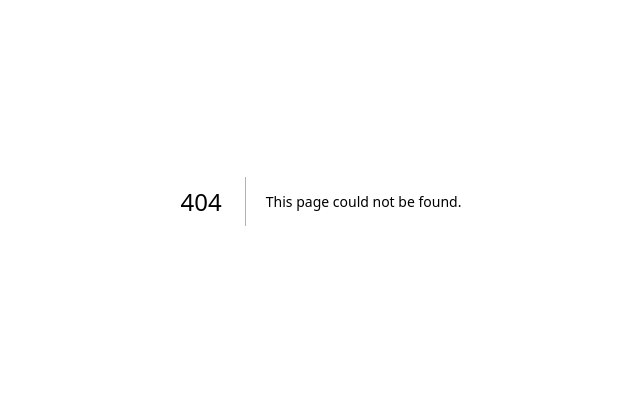
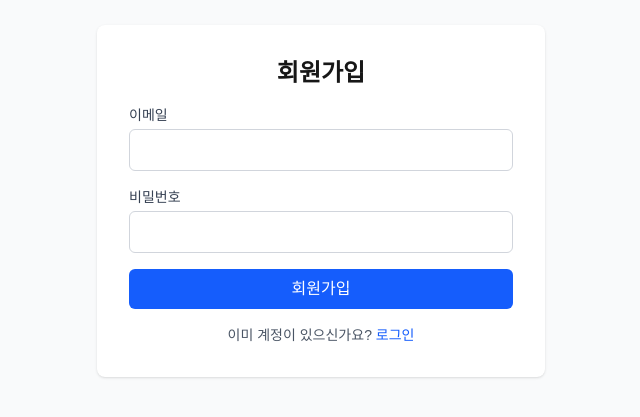
Before and after one commit to wooki0123/kbo-cheer-log, a Next.js app in the folder frontend/: page /signup in a window 1280 px wide. Before the commit this address had no page. Shown: the part 199-616 px from the top of the page, without its empty margins (319-959 px from the left). Built offline with nearby package versions, Linux system fonts and the light colour scheme.

Commit message:
feat: add login and signup pages with Supabase auth

```diff
--- /dev/null
+++ b/frontend/src/app/(auth)/layout.tsx
@@ -0,0 +1,11 @@
+export default function AuthLayout({
+  children,
+}: {
+  children: React.ReactNode
+}) {
+  return (
+    <div className="min-h-screen flex items-center justify-center bg-gray-50">
+      <div className="w-full max-w-md">{children}</div>
+    </div>
+  )
+}
--- /dev/null
+++ b/frontend/src/app/(auth)/login/page.tsx
@@ -0,0 +1,5 @@
+import LoginForm from '@/components/auth/LoginForm'
+
+export default function LoginPage() {
+  return <LoginForm />
+}
--- /dev/null
+++ b/frontend/src/app/(auth)/signup/page.tsx
@@ -0,0 +1,5 @@
+import SignupForm from '@/components/auth/SignupForm'
+
+export default function SignupPage() {
+  return <SignupForm />
+}
--- /dev/null
+++ b/frontend/src/app/auth/callback/route.ts
@@ -0,0 +1,18 @@
+import { createClient } from '@/lib/supabase/server'
+import { NextResponse } from 'next/server'
+
+export async function GET(request: Request) {
+  const { searchParams, origin } = new URL(request.url)
+  const code = searchParams.get('code')
+  const next = searchParams.get('next') ?? '/dashboard'
+
+  if (code) {
+    const supabase = await createClient()
+    const { error } = await supabase.auth.exchangeCodeForSession(code)
+    if (!error) {
+      return NextResponse.redirect(`${origin}${next}`)
+    }
+  }
+
+  return NextResponse.redirect(`${origin}/login?error=auth_callback_failed`)
+}
--- /dev/null
+++ b/frontend/src/components/auth/LoginForm.tsx
@@ -0,0 +1,71 @@
+'use client'
+
+import { createClient } from '@/lib/supabase/client'
+import { useRouter } from 'next/navigation'
+import { useState } from 'react'
+
+export default function LoginForm() {
+  const router = useRouter()
+  const [email, setEmail] = useState('')
+  const [password, setPassword] = useState('')
+  const [error, setError] = useState<string | null>(null)
+  const [loading, setLoading] = useState(false)
+
+  const handleLogin = async (e: React.FormEvent) => {
+    e.preventDefault()
+    setLoading(true)
+    setError(null)
+
+    const supabase = createClient()
+    const { error } = await supabase.auth.signInWithPassword({ email, password })
+
+    if (error) {
+      setError(error.message)
+      setLoading(false)
+      return
+    }
+
+    router.push('/dashboard')
+    router.refresh()
+  }
+
+  return (
+    <form onSubmit={handleLogin} className="bg-white p-8 rounded-lg shadow space-y-4">
+      <h1 className="text-2xl font-bold text-center">로그인</h1>
+      {error && <p className="text-red-500 text-sm">{error}</p>}
+      <div>
+        <label className="block text-sm font-medium text-gray-700">이메일</label>
+        <input
+          type="email"
+          value={email}
+          onChange={(e) => setEmail(e.target.value)}
+          required
+          className="mt-1 block w-full border border-gray-300 rounded-md px-3 py-2 focus:outline-none focus:ring-2 focus:ring-blue-500"
+        />
+      </div>
+      <div>
+        <label className="block text-sm font-medium text-gray-700">비밀번호</label>
+        <input
+          type="password"
+          value={password}
+          onChange={(e) => setPassword(e.target.value)}
+          required
+          className="mt-1 block w-full border border-gray-300 rounded-md px-3 py-2 focus:outline-none focus:ring-2 focus:ring-blue-500"
+        />
+      </div>
+      <button
+        type="submit"
+        disabled={loading}
+        className="w-full bg-blue-600 text-white py-2 rounded-md hover:bg-blue-700 disabled:opacity-50"
+      >
+        {loading ? '로그인 중...' : '로그인'}
+      </button>
+      <p className="text-center text-sm text-gray-600">
+        계정이 없으신가요?{' '}
+        <a href="/signup" className="text-blue-600 hover:underline">
+          회원가입
+        </a>
+      </p>
+    </form>
+  )
+}
--- /dev/null
+++ b/frontend/src/components/auth/SignupForm.tsx
@@ -0,0 +1,86 @@
+'use client'
+
+import { createClient } from '@/lib/supabase/client'
+import { useState } from 'react'
+
+export default function SignupForm() {
+  const [email, setEmail] = useState('')
+  const [password, setPassword] = useState('')
+  const [error, setError] = useState<string | null>(null)
+  const [success, setSuccess] = useState(false)
+  const [loading, setLoading] = useState(false)
+
+  const handleSignup = async (e: React.FormEvent) => {
+    e.preventDefault()
+    setLoading(true)
+    setError(null)
+
+    const supabase = createClient()
+    const { error } = await supabase.auth.signUp({
+      email,
+      password,
+      options: {
+        emailRedirectTo: `${window.location.origin}/auth/callback`,
+      },
+    })
+
+    if (error) {
+      setError(error.message)
+      setLoading(false)
+      return
+    }
+
+    setSuccess(true)
+    setLoading(false)
+  }
+
+  if (success) {
+    return (
+      <div className="bg-white p-8 rounded-lg shadow text-center">
+        <h1 className="text-2xl font-bold mb-4">이메일을 확인해주세요</h1>
+        <p className="text-gray-600">{email}로 확인 링크를 보냈습니다.</p>
+      </div>
+    )
+  }
+
+  return (
+    <form onSubmit={handleSignup} className="bg-white p-8 rounded-lg shadow space-y-4">
+      <h1 className="text-2xl font-bold text-center">회원가입</h1>
+      {error && <p className="text-red-500 text-sm">{error}</p>}
+      <div>
+        <label className="block text-sm font-medium text-gray-700">이메일</label>
+        <input
+          type="email"
+          value={email}
+          onChange={(e) => setEmail(e.target.value)}
+          required
+          className="mt-1 block w-full border border-gray-300 rounded-md px-3 py-2 focus:outline-none focus:ring-2 focus:ring-blue-500"
+        />
+      </div>
+      <div>
+        <label className="block text-sm font-medium text-gray-700">비밀번호</label>
+        <input
+          type="password"
+          value={password}
+          onChange={(e) => setPassword(e.target.value)}
+          required
+          minLength={6}
+          className="mt-1 block w-full border border-gray-300 rounded-md px-3 py-2 focus:outline-none focus:ring-2 focus:ring-blue-500"
+        />
+      </div>
+      <button
+        type="submit"
+        disabled={loading}
+        className="w-full bg-blue-600 text-white py-2 rounded-md hover:bg-blue-700 disabled:opacity-50"
+      >
+        {loading ? '처리 중...' : '회원가입'}
+      </button>
+      <p className="text-center text-sm text-gray-600">
+        이미 계정이 있으신가요?{' '}
+        <a href="/login" className="text-blue-600 hover:underline">
+          로그인
+        </a>
+      </p>
+    </form>
+  )
+}
```
